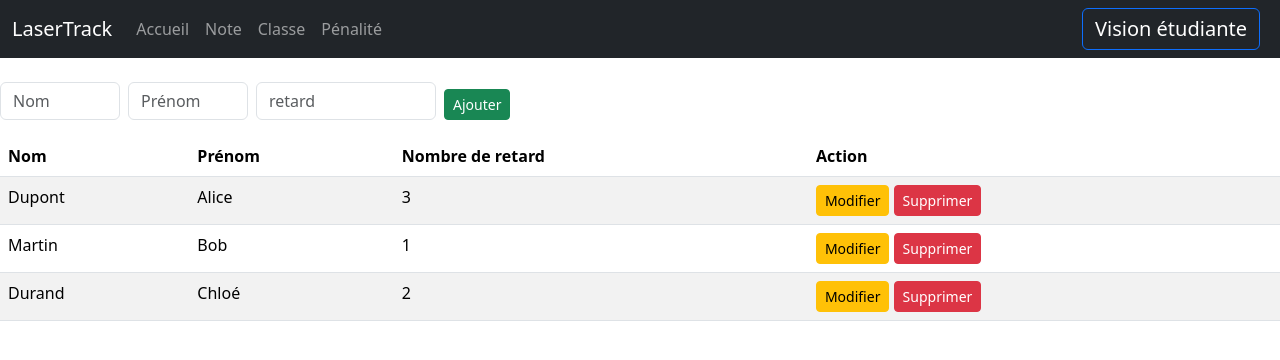
After one commit to DanielHammouti/Projet-Application---Laser-RUN, a PHP site: the page made by src/php/pénalité.php in a window 1280 px wide. The commit adds this page. Shown: the top 360 px of the page. Run offline with PHP 8.4, Linux system fonts and the light colour scheme; some libraries are stand-ins or nearby versions.

Commit message:
ajout de la page pénalité

```diff
--- a/src/php/header.php
+++ b/src/php/header.php
@@ -55,6 +55,7 @@ function getNav($lien, $title){
             echo getNav("../php/accueil.php", 'Accueil');
             echo getNav("../php/note.php", 'Note');
             echo getNav("../php/classe.php", 'Classe');
+            echo getNav("../php/pénalité.php", 'Pénalité');
         ?>
       </ul>
       <a class="navbar-brand btn btn-outline-primary me-2" href="../html/index.html">Vision étudiante</a>
--- /dev/null
+++ b/src/php/pénalité.php
@@ -0,0 +1,126 @@
+<?php
+    $title = "Pénalité";
+    require ('header.php');
+?>
+<?php
+// Exemple de données d'élèves et de notes (à remplacer par une récupération depuis une base de données)
+session_start();
+
+if (!isset($_SESSION['eleves'])) {
+  $_SESSION['eleves'] = [
+    ['id' => 1, 'nom' => 'Dupont', 'prenom' => 'Alice', 'retard' => 3],
+    ['id' => 2, 'nom' => 'Martin', 'prenom' => 'Bob', 'retard' => 1],
+    ['id' => 3, 'nom' => 'Durand', 'prenom' => 'Chloé', 'retard' => 2],
+  ];
+}
+$eleves = $_SESSION['eleves'];
+
+// Ajouter un élève
+if ($_SERVER['REQUEST_METHOD'] === 'POST' && isset($_POST['ajouter'])) {
+  $nouvel_id = count($eleves) ? max(array_column($eleves, 'id')) + 1 : 1;
+  $eleves[] = [
+    'id' => $nouvel_id,
+    'nom' => $_POST['nom'],
+    'prenom' => $_POST['prenom'],
+    'retard' => (float)$_POST['retard']
+  ];
+  $_SESSION['eleves'] = $eleves;
+  echo '<div class="alert alert-success">Élève ajouté !</div>';
+}
+
+// Supprimer un élève
+if ($_SERVER['REQUEST_METHOD'] === 'POST' && isset($_POST['supprimer'])) {
+  $id_suppr = (int)$_POST['eleve_id'];
+  $eleves = array_filter($eleves, fn($e) => $e['id'] !== $id_suppr);
+  $_SESSION['eleves'] = $eleves;
+  echo '<div class="alert alert-success">Élève supprimé !</div>';
+}
+
+
+// Après avoir modifié l'élève
+if ($_SERVER['REQUEST_METHOD'] === 'POST' && isset($_POST['modifier'])) {
+  $id_modif = (int)$_POST['eleve_id'];
+  foreach ($eleves as &$eleve) {
+    if ($eleve['id'] === $id_modif) {
+      $eleve['nom'] = $_POST['nom'];
+      $eleve['prenom'] = $_POST['prenom'];
+      $eleve['retard'] = (float)$_POST['retard'];
+      break;
+    }
+  }
+  unset($eleve);
+  $_SESSION['eleves'] = $eleves;
+  // Redirection pour nettoyer l'URL
+  header('Location: ' . strtok($_SERVER["REQUEST_URI"], '?'));
+  exit;
+}
+
+// Pour la démo, on gère l'édition en GET (pas sécurisé pour la prod)
+$edit_id = isset($_GET['edit']) ? (int)$_GET['edit'] : null;
+?>
+
+<!-- Formulaire d'ajout -->
+<form method="post" class="mb-3 d-flex gap-2 align-items-end">
+  <input type="hidden" name="ajouter" value="1">
+  <input type="text" name="nom" placeholder="Nom" required class="form-control" style="width:120px;">
+  <input type="text" name="prenom" placeholder="Prénom" required class="form-control" style="width:120px;">
+  <input type="number" name="retard" placeholder="retard" min="0" max="20" step="0.1" required class="form-control" style="width:180px;">
+  <button type="submit" class="btn btn-success btn-sm">Ajouter</button>
+</form>
+
+<table class="table table-striped">
+  <thead>
+    <tr>
+      <th>Nom</th>
+      <th>Prénom</th>
+      <th>Nombre de retard</th>
+      <th>Action</th>
+    </tr>
+  </thead>
+  <tbody>
+    <?php foreach ($eleves as $eleve): ?>
+    <tr>
+      <?php if ($edit_id === $eleve['id']): ?>
+        <!-- Ligne en mode édition -->
+        <form method="post" style="display:contents;">
+          <td>
+            <input type="hidden" name="eleve_id" value="<?= $eleve['id'] ?>">
+            <input type="hidden" name="modifier" value="1">
+            <input type="text" name="nom" value="<?= htmlspecialchars($eleve['nom']) ?>" class="form-control" required>
+          </td>
+          <td>
+            <input type="text" name="prenom" value="<?= htmlspecialchars($eleve['prenom']) ?>" class="form-control" required>
+          </td>
+          <td>
+            <input type="number" name="retard" value="<?= $eleve['retard'] ?>" min="0" max="20" step="0.1" class="form-control" required>
+          </td>
+          <td>
+            <button type="submit" class="btn btn-primary btn-sm">Valider</button>
+            <a href="<?= strtok($_SERVER["REQUEST_URI"], '?') ?>" class="btn btn-secondary btn-sm">Annuler</a>
+          </td>
+        </form>
+      <?php else: ?>
+        <!-- Ligne normale -->
+        <td><?= htmlspecialchars($eleve['nom']) ?></td>
+        <td><?= htmlspecialchars($eleve['prenom']) ?></td>
+        <td><?= isset($eleve['retard']) ? $eleve['retard'] : '' ?></td>
+        <td>
+          <a href="?edit=<?= $eleve['id'] ?>" class="btn btn-warning btn-sm">Modifier</a>
+          <form method="post" style="display:inline;">
+            <input type="hidden" name="eleve_id" value="<?= $eleve['id'] ?>">
+            <button type="submit" name="supprimer" class="btn btn-danger btn-sm" onclick="return confirm('Supprimer cet élève ?');">Supprimer</button>
+          </form>
+        </td>
+      <?php endif; ?>
+    </tr>
+    <?php endforeach; ?>
+  </tbody>
+</table>
+
+
+
+
+
+<?php
+    require ('footer.php');
+?>
```
